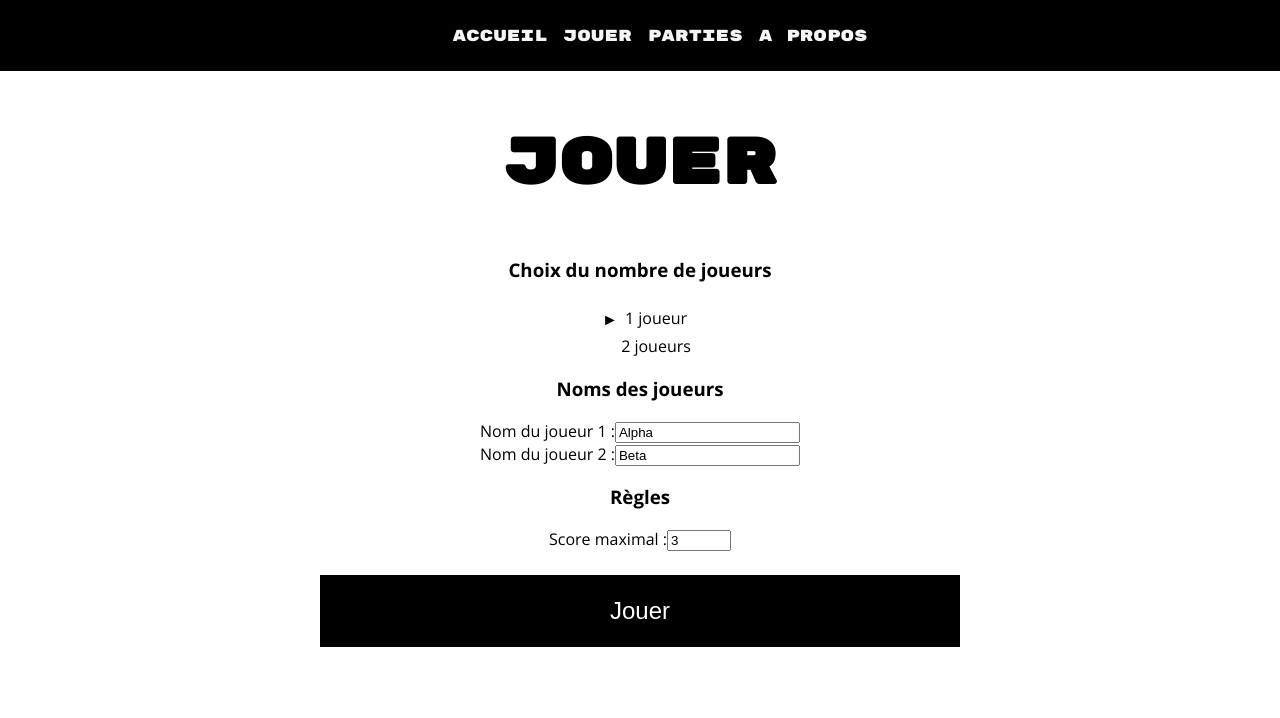
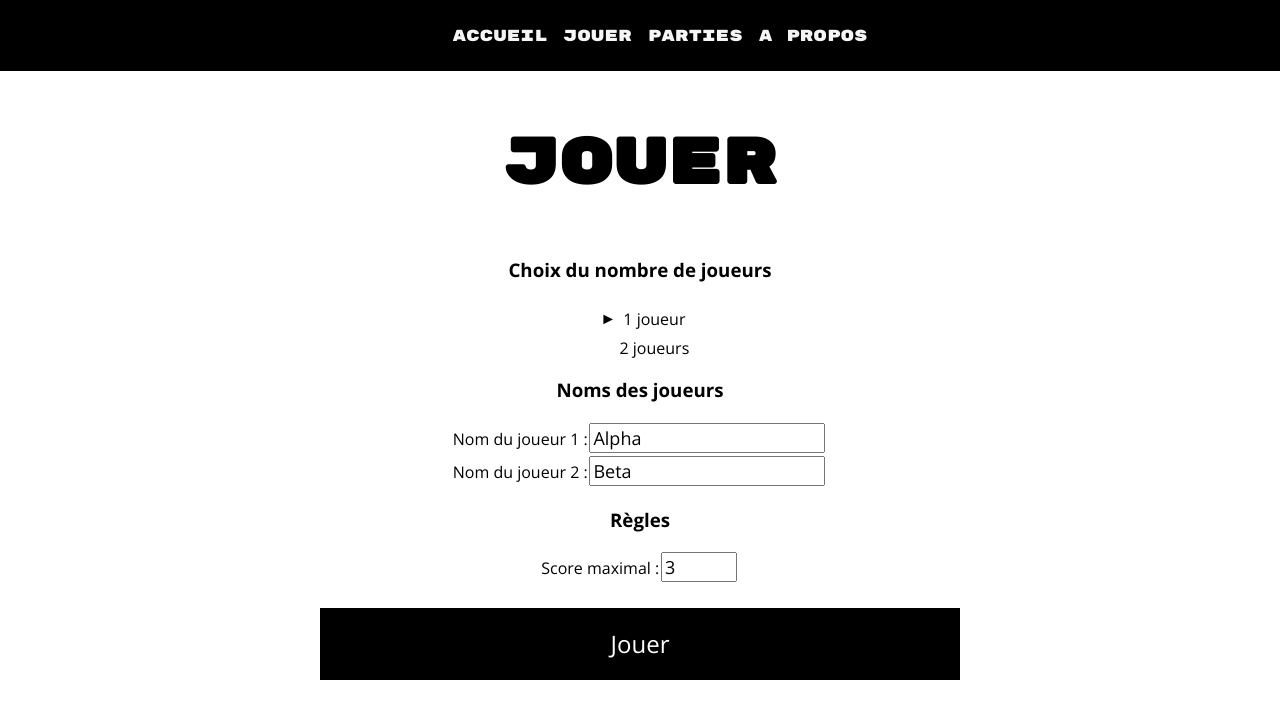
Before and after one commit to maxencelav/itesciaReact, a React (Create React App) app: page /play in a window 1280 px wide. Shown: the top 718 px of the page. Built offline with nearby package versions, Linux system fonts and the light colour scheme.

Commit message:
Button play on homepage, Display which player has played on multiplayer,

```diff
--- a/src/components/Duo.jsx
+++ b/src/components/Duo.jsx
@@ -30,18 +30,20 @@ class Duo extends React.Component {
         switch (player) {
             case 0:
                 this.P1move = move;
+                this._movesUsed.textContent = (this.props.P1name + " a joué.");
+                this._winnerName.textContent = ("");
+
                 break;
             case 1:
                 this.P2move = move;
+                this._movesUsed.textContent = (this.props.P2name + " a joué.");
+                this._winnerName.textContent = ("");
                 break;
         }
 
         let currentPlayer1Score = this.props.P1score;
         let currentPlayer2Score = this.props.P2score;
 
-        console.log(currentPlayer1Score, currentPlayer2Score)
-
-        console.log(this.P1move + " vs " + this.P2move);
 
         if (this.P1move === 'R') {
             if (this.P2move === 'R') {
@@ -157,7 +159,7 @@ class Duo extends React.Component {
                 <h3>ROUND {this.props.round} - JUSQU'À {this.props.WINscore}</h3>
                 <div id="playerGrid">
                     <div id="P1case">
-                        <img src={playerRed} alt="P1"/>
+                        <img src={playerRed} alt="P1" ref={c => (this._playerRed = c)}/>
                         <h4>{this.props.P1name}</h4>
                         <p className="playerScore">{this.props.P1score}</p>
                         <div ref={c => (this._buttonsP1 = c)}>
@@ -170,7 +172,7 @@ class Duo extends React.Component {
                         </div>
                     </div>
                     <div id="P2case">
-                        <img src={playerBlue} alt="P2"/>
+                        <img src={playerBlue} alt="P2" ref={c => (this._playerBlue = c)}/>
                         <h4>{this.props.P2name}</h4>
                         <p className="playerScore">{this.props.P2score}</p>
 
--- a/src/components/Home.jsx
+++ b/src/components/Home.jsx
@@ -1,12 +1,14 @@
 import React from 'react';
 import logo from '../assets/img/logoBlack.png';
+import {Link} from "react-router-dom";
 
 export default class Home extends React.Component {
     render() {
         return (
             <div>
                 <img src={logo} className="logo" alt="Logo"/>
-                <h3>Le jeu culte maintenant disponible en ligne !</h3>
+                <p>Le jeu culte de la <strong>Coding Factory</strong> maintenant maintenant disponible en ligne !</p>
+                <Link to="/play"><button id="buttonStartGame">Jouer</button></Link>
             </div>);
     }
 }
--- a/src/index.css
+++ b/src/index.css
@@ -149,6 +149,12 @@ h4 {
     margin: 0.3em;
 }
 
+input {
+    font-family: 'Open Sans', sans-serif;
+    font-size: large;
+    margin: 0.1em;
+}
+
 /* ronds à cliquer */
 input[type=radio] {
     -webkit-appearance: none;
@@ -190,6 +196,7 @@ input[type=radio]:checked {
 }
 
 #buttonStartGame {
+    font-family: 'Open Sans', sans-serif;
     width: 50%;
     height: 3em;
     margin: 1em;
```
